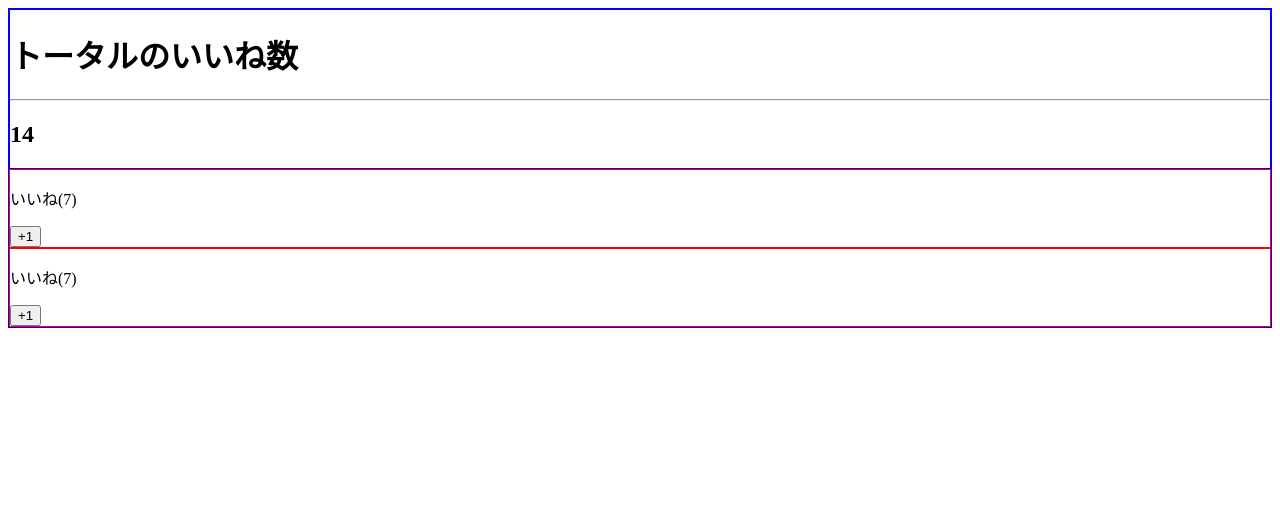
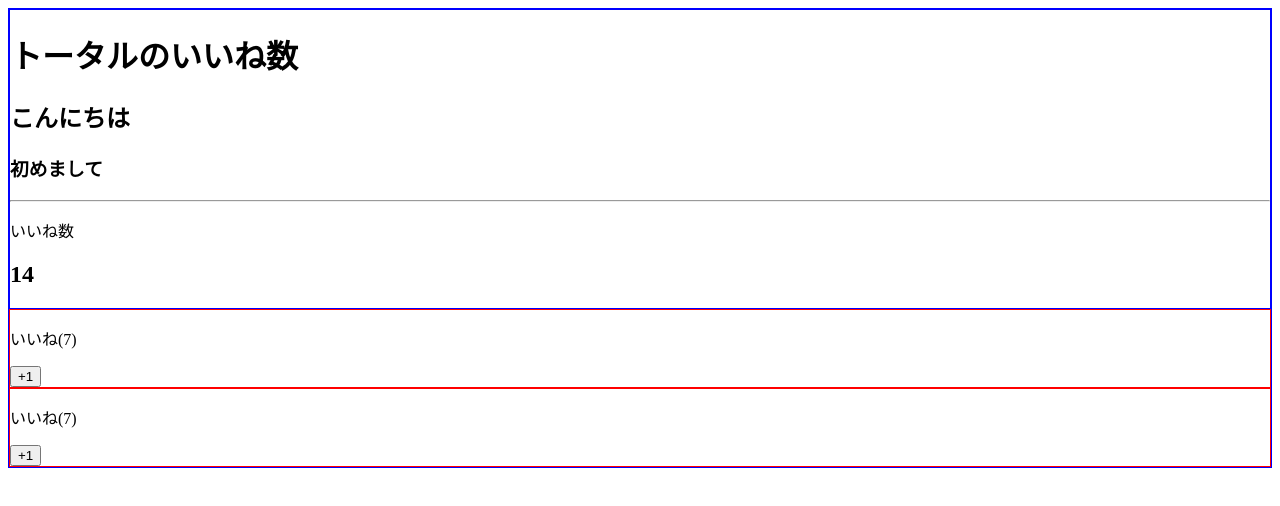
Before and after one commit to nom30523/p-vuejs, a Vue app in the folder p-vuejs/: page / in a window 1280 px wide. Shown: the top 506 px of the page. Built offline with nearby package versions, Linux system fonts and the light colour scheme.

Commit message:
default slot

```diff
--- a/p-vuejs/src/App.vue
+++ b/p-vuejs/src/App.vue
@@ -1,9 +1,11 @@
 <template>
   <div>
     <LikeHeader headerText="hello">
+      <h2>こんにちは</h2>
       <template v-slot:title>
         <h1>トータルのいいね数</h1>
       </template>
+      <h3>初めまして</h3>
       <template v-slot:number>
         <h2>{{ number }}</h2>
       </template>
--- a/p-vuejs/src/components/LikeHeader.vue
+++ b/p-vuejs/src/components/LikeHeader.vue
@@ -1,7 +1,9 @@
 <template>
   <div>
     <slot name="title"></slot>
+    <slot></slot>
     <hr>
+    <p>いいね数</p>
     <slot name="number"></slot>
   </div>
 </template>
```
